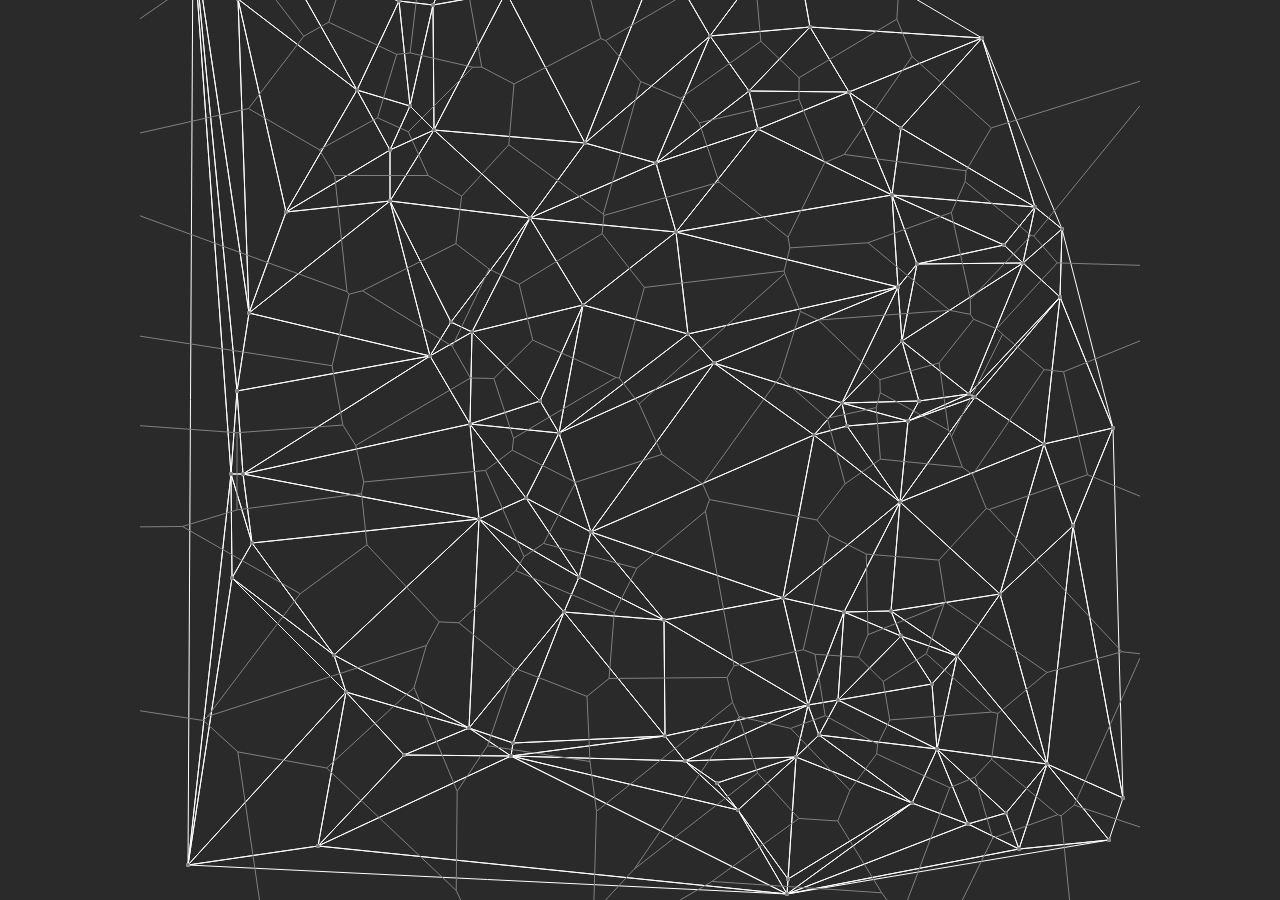
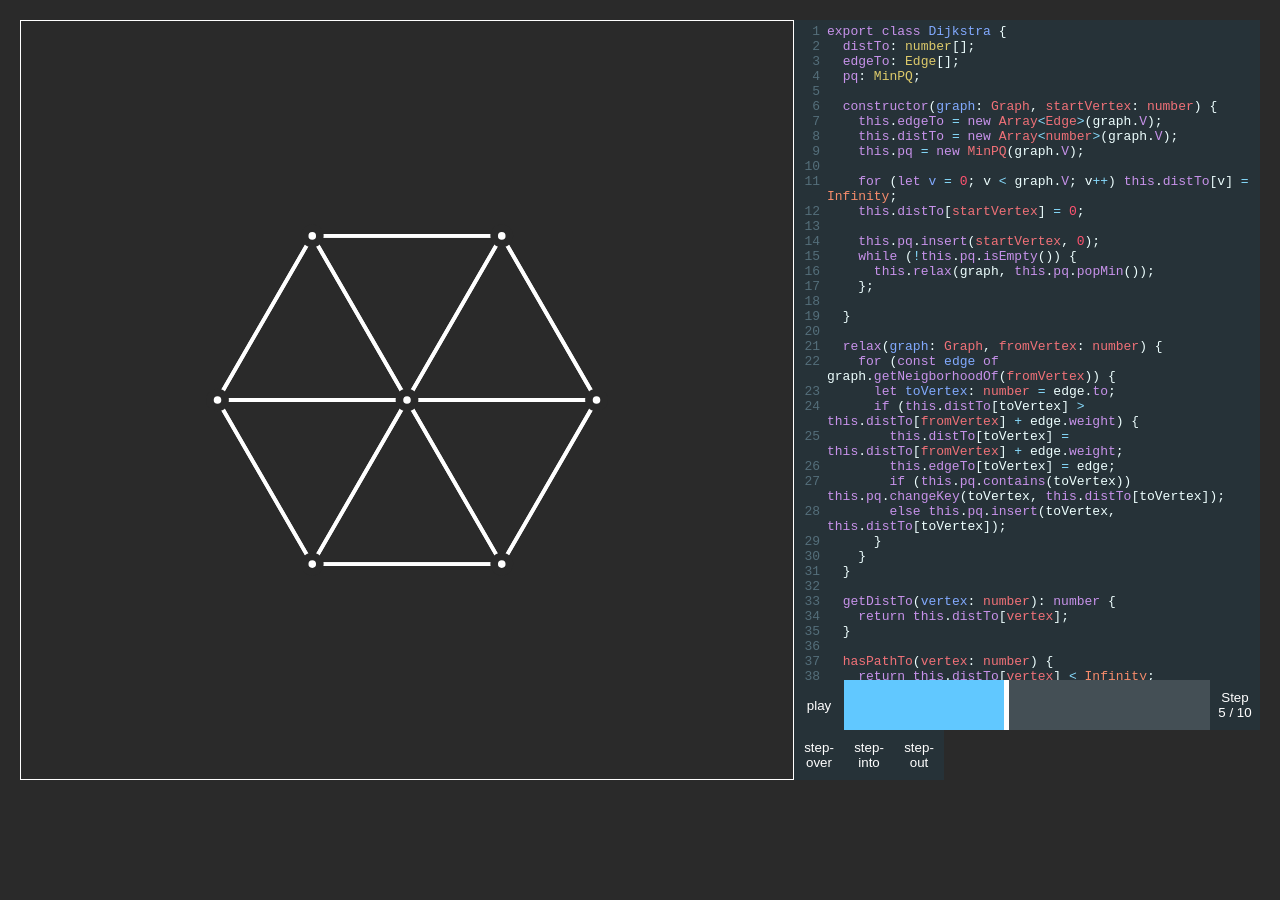
Before and after one commit to hojelse/pathfinding-visualizer, a React (Create React App) app: page / in a window 1280 px wide. After the commit the page ends 800 px from the top, so only its background shows below. Built offline with nearby package versions, Linux system fonts and the light colour scheme.

Commit message:
Add CodeTracer

```diff
--- a/src/App.css
+++ b/src/App.css
@@ -23,3 +23,77 @@
 .vertex:hover {
   r: 3;
 }
+
+.editor-container {
+  flex-grow: 1;
+  display: flex;
+  flex-direction: column;
+  height: "100%";
+  width: "100%";
+  max-width: "50%";
+}
+
+.CodeMirror {
+  /* height: 100% !important; */
+  flex-grow: 1;
+}
+
+.code-mirror-wrapper {
+  flex-grow: 1;
+  display: flex;
+  flex-direction: column;
+  height: 100%;
+  width: 100%;
+}
+
+.debugger-interface {
+  width: 100%;
+  display: flex;
+  flex-direction: row;
+}
+
+.debugger-button {
+  color: white;
+  height: 50px;
+  width: 50px;
+  background: none;
+  background-color: #263238;
+  border: none;
+}
+.debugger-button:hover {
+  cursor: pointer;
+  border: 1px solid white;
+}
+
+.debugger-scrubber {
+  background-color: #444f55;
+  height: 50px;
+  flex-grow: 1;
+}
+
+@media screen and (-webkit-min-device-pixel-ratio: 0) {
+  input[type="range"] {
+    overflow: hidden;
+    width: 80px;
+    -webkit-appearance: none;
+    background-color: none;
+  }
+
+  input[type="range"]::-webkit-slider-runnable-track {
+    height: 100%;
+    -webkit-appearance: none;
+  }
+
+  input[type="range"]::-webkit-slider-thumb {
+    width: 5px;
+    -webkit-appearance: none;
+    height: 100%;
+    cursor: ew-resize;
+    background: white;
+    box-shadow: -1000px 0 0 1000px #61c8ff;
+  }
+}
+
+input:focus {
+  outline: none;
+}
--- a/src/App.tsx
+++ b/src/App.tsx
@@ -10,25 +10,142 @@ import { Dijkstra } from "./Dijkstra/Dijkstra"
 import { UndirectedGraph } from "./Dijkstra/UndirectedGraph"
 import { Delaunay } from "d3-delaunay"
 import * as d3 from "d3"
+import "codemirror/lib/codemirror.css"
+import "codemirror/theme/material.css"
+import "codemirror/mode/javascript/javascript"
+import { Controlled as ControlledCodeTracer } from "react-codemirror2"
 
 let App = () => {
+  const [js, setJs] = useState("")
+
   return (
     <div
       style={{
         width: "100vw",
         height: "100vh",
         display: "flex",
-        alignItems: "center",
+        flexDirection: "row",
+        alignItems: "stretch",
         justifyContent: "center",
-        padding: "100px",
+        padding: "20px",
       }}
     >
-      <BarChart></BarChart>
+      <GraphTracer></GraphTracer>
+      <CodeTracer
+        language="javascript"
+        value={js}
+        contentSetter={setJs}
+        onChange={setJs}
+      ></CodeTracer>
     </div>
   )
 }
 
-class BarChart extends Component {
+let CodeTracer = (props) => {
+  const { language, value, contentSetter, onChange } = props
+
+  function handleChange(editor, data, value) {
+    // onChange(value)
+  }
+
+  contentSetter(dijkstraCode)
+
+  return (
+    <div className="editor-container">
+      <ControlledCodeTracer
+        onBeforeChange={handleChange}
+        value={value}
+        className="code-mirror-wrapper"
+        options={{
+          lineWrapping: true,
+          lint: true,
+          mode: language,
+          theme: "material",
+          lineNumbers: true,
+        }}
+      />
+      <DebuggerInterface />
+    </div>
+  )
+}
+
+let DebuggerInterface = () => {
+  const [playing, setPlaying] = React.useState(false)
+  const [step, setStep] = React.useState(5)
+  const [steps, setSteps] = React.useState(10)
+
+  let handleInputChange = (evt) => {
+    setStep(evt.currentTarget.value)
+  }
+
+  let handlePlay = () => {
+    setPlaying(!playing)
+  }
+
+  return (
+    <>
+      <div className="debugger-interface">
+        <button onClick={handlePlay} className="debugger-button">
+          {playing ? "pause" : "play"}
+        </button>
+        <input
+          className="debugger-scrubber"
+          onInput={handleInputChange}
+          type="range"
+          value={step}
+          min="1"
+          max={steps}
+        />
+        <button className="debugger-button">
+          Step {step} / {steps}
+        </button>
+      </div>
+      <div className="debugger-interface">
+        <button className="debugger-button">step-over</button>
+        <button className="debugger-button">step-into</button>
+        <button className="debugger-button">step-out</button>
+      </div>
+    </>
+  )
+}
+
+let GraphTracer = () => {
+  let vertexPoints = hexagonalLattice1
+  let relations = relationsForHexagonalLattice1
+
+  let graph = new UndirectedGraph(vertexPoints.length)
+  relations.map((relation) => graph.addEdge(relation.a, relation.b))
+
+  return (
+    <svg
+      viewBox="-100 -100 200 200"
+      style={{
+        height: "100%",
+        width: "100%",
+        flexGrow: 1,
+        border: "1px solid white",
+      }}
+    >
+      {[...createDOMEdges(graph, vertexPoints)]}
+      {[...createDOMVertices(vertexPoints)]}
+    </svg>
+  )
+}
+
+let Edge = (props) => {
+  return (
+    <path
+      className="edge"
+      d={`M${props.from.x},${props.from.y} L ${props.to.x},${props.to.y}`}
+    />
+  )
+}
+
+let Vertex = (props) => {
+  return <circle className="vertex" cx={props.point.x} cy={props.point.y} />
+}
+
+class GraphTracerDelaunayVoronoi extends Component {
   myRef: React.RefObject<any>
 
   constructor(props) {
@@ -45,12 +162,18 @@ class BarChart extends Component {
   }
 
   componentDidMount() {
-    const points = [[250, 250]]
-    for (let i = 0; i < 100; i++) {
-      points.push([
-        Math.floor(Math.random() * 1000),
-        Math.floor(Math.random() * 1000),
-      ])
+    const points = []
+    // for (let i = 0; i < 100; i++) {
+    //   points.push([
+    //     Math.floor(Math.random() * 1000),
+    //     Math.floor(Math.random() * 1000),
+    //   ])
+    // }
+
+    for (let i = 0; i < 1000; i += 100) {
+      for (let j = 0; j < 1000; j += 100) {
+        points.push([i, j])
+      }
     }
 
     const delaunay = Delaunay.from(points)
@@ -59,13 +182,13 @@ class BarChart extends Component {
     const context = this.myRef.current.getContext("2d")
 
     // Voronoi diagram
-    // == Borders ==
+    // == Points ==
     context.beginPath()
     delaunay.renderPoints(context)
     context.fillStyle = "white"
     context.fill()
 
-    // == Points ==
+    // == Border ==
     context.beginPath()
     voronoi.render(context)
     context.strokeStyle = "grey"
@@ -86,64 +209,6 @@ class BarChart extends Component {
 
     return context.canvas
   }
-}
-
-// let Canvas = () => {
-//   const points = [
-//     [0, 0],
-//     [0, 1],
-//     [1, 0],
-//     [1, 1],
-//   ]
-//   const delaunay = Delaunay.from(points)
-//   const voronoi = delaunay.voronoi([0, 0, 960, 500])
-
-//   const canvasRef = React.useRef(null)
-//   useEffect(() => {
-//     let canvas = canvasRef.current
-//     var context = canvas.getContext("2d")
-//     delaunay.render(context)
-//     delaunay.renderPoints(context)
-//   })
-
-//   return (
-//     <canvas ref={canvasRef} height="500px" width="500px" id="canvas"></canvas>
-//   )
-// }
-
-let GraphTracer = () => {
-  let vertexPoints = hexagonalLattice1
-  let relations = relationsForHexagonalLattice1
-
-  let graph = new UndirectedGraph(vertexPoints.length)
-  relations.map((relation) => graph.addEdge(relation.a, relation.b))
-
-  return (
-    <svg
-      viewBox="-100 -100 200 200"
-      style={{
-        height: "100%",
-        width: "100%",
-        border: "1px solid white",
-      }}
-    >
-      {[...createDOMEdges(graph, vertexPoints)]}
-      {[...createDOMVertices(vertexPoints)]}
-    </svg>
-  )
-}
-
-let Edge = (props) => {
-  return (
-    <path
-      className="edge"
-      d={`M${props.from.x},${props.from.y} L ${props.to.x},${props.to.y}`}
-    />
-  )
-}
-
-let Vertex = (props) => {
-  return <circle className="vertex" cx={props.point.x} cy={props.point.y} />
 }
 
 export default App
@@ -217,3 +282,53 @@ function* createDOMEdges(
     }
   }
 }
+
+let dijkstraCode = `export class Dijkstra {
+  distTo: number[];
+  edgeTo: Edge[];
+  pq: MinPQ;
+
+  constructor(graph: Graph, startVertex: number) {
+    this.edgeTo = new Array<Edge>(graph.V);
+    this.distTo = new Array<number>(graph.V);
+    this.pq = new MinPQ(graph.V);
+
+    for (let v = 0; v < graph.V; v++) this.distTo[v] = Infinity;
+    this.distTo[startVertex] = 0;
+
+    this.pq.insert(startVertex, 0);
+    while (!this.pq.isEmpty()) {
+      this.relax(graph, this.pq.popMin());
+    };
+
+  }
+
+  relax(graph: Graph, fromVertex: number) {
+    for (const edge of graph.getNeigborhoodOf(fromVertex)) {
+      let toVertex: number = edge.to;
+      if (this.distTo[toVertex] > this.distTo[fromVertex] + edge.weight) {
+        this.distTo[toVertex] = this.distTo[fromVertex] + edge.weight;
+        this.edgeTo[toVertex] = edge;
+        if (this.pq.contains(toVertex)) this.pq.changeKey(toVertex, this.distTo[toVertex]);
+        else this.pq.insert(toVertex, this.distTo[toVertex]);
+      }
+    }
+  }
+
+  getDistTo(vertex: number): number {
+    return this.distTo[vertex];
+  }
+
+  hasPathTo(vertex: number) {
+    return this.distTo[vertex] < Infinity;
+  }
+
+  getPathTo(vertex: number): Array<Edge> {
+    if (!this.hasPathTo(vertex)) return null;
+    let path = new Array<Edge>();
+    for (let edge = this.edgeTo[vertex]; edge != null; edge = this.edgeTo[edge.from]) {
+      path.push(edge);
+    }
+    return path;
+  }
+}`
```
Also changed, not shown: src/Dijkstra/Dijkstra.ts (+0 -23 lines).
